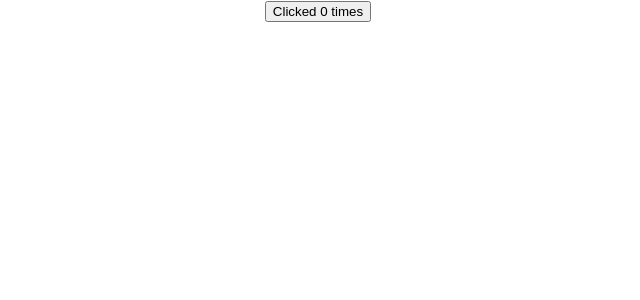
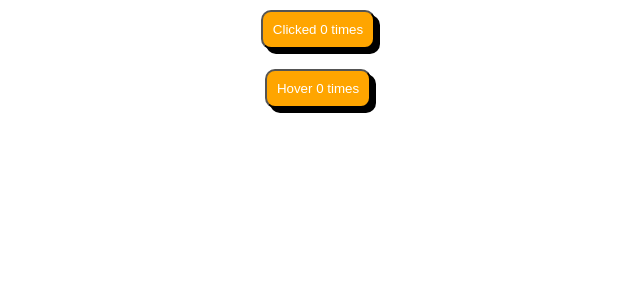
Before and after one commit to Vivek-Bhagat/React.js-source-codes-with-examples, a React (Create React App) app: page / in a window 1280 px wide. Shown: the top 300 px of the page, without its empty margins (322-962 px from the left). Built offline with nearby package versions, Linux system fonts and the light colour scheme.

Commit message:
HoverCounter

```diff
--- a/src/App.js
+++ b/src/App.js
@@ -3,6 +3,7 @@ import React, { Component } from "react";
 // import logo from './logo.svg';
 import "./App.css";
 import ClickCounter from "./components/ClickCounter";
+import HoverCounter from "./components/HoverCounter";
 // import PortalDemo from "./components/PortalDemo";
 // import InputParent from "./components/InputParent";
 // import RefDemo from "./components/RefDemo";
@@ -84,6 +85,7 @@ class App extends Component {
         </ErrorBoundry> */}
 
         <ClickCounter />
+        <HoverCounter />
       </div>
     );
   }
--- /dev/null
+++ b/src/components/HoverCounter.js
@@ -0,0 +1,28 @@
+import React, { Component } from 'react'
+import './myStyle.css'
+
+
+ class HoverCounter extends Component {
+    constructor(props) {
+      super(props)
+
+      this.state = {
+         count: 0
+      }
+    }
+    incrementValue = () =>{
+        this.setState(prevState =>{
+            return { count: prevState.count + 1 };
+        })
+    }
+  render() {
+    const {count} = this.state
+    return (
+      <div>
+        <button  onMouseOver={this.incrementValue}>Hover {count}    times</button>
+      </div>
+    )
+  }
+}
+
+export default HoverCounter
--- a/src/components/myStyle.css
+++ b/src/components/myStyle.css
@@ -8,3 +8,13 @@
 .background{
     background-color: aquamarine;
 }
+
+button{
+    border: var('.primary');
+    padding: 10px 10px;
+    color: rgb(255, 255, 255);
+    margin: 10px 0;
+    background-color: #ffa500;
+    border-radius: 10px;
+    box-shadow: 5px 5px black;
+}
```
